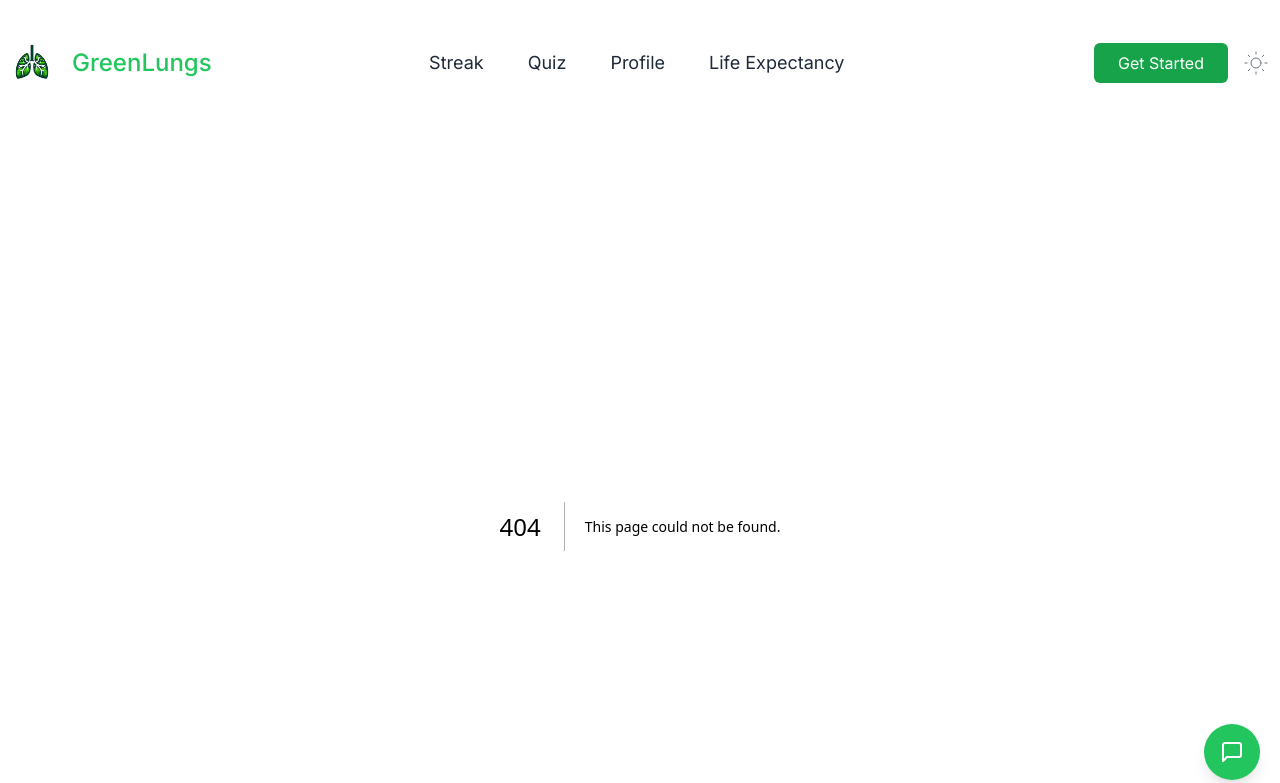
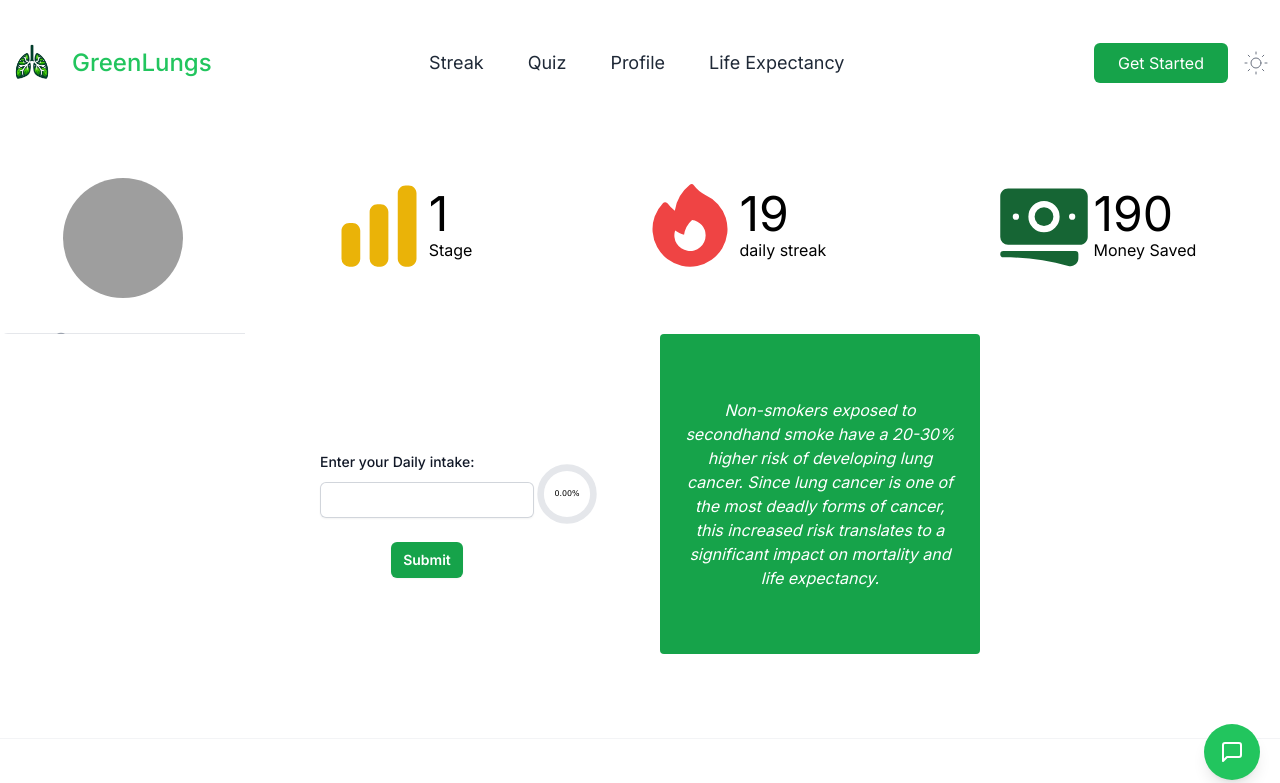
Before and after one commit to cyriljohn147/webHack, a Next.js app: page /profile in a window 1280 px wide. Before the commit this address had no page. Shown: the top 783 px of the page. Built offline with nearby package versions, Linux system fonts and the light colour scheme; grey boxes are pictures that could not be loaded.

Commit message:
profile page

```diff
--- a/src/app/globals.css
+++ b/src/app/globals.css
@@ -60,3 +60,13 @@
 .css-grqin-MuiButtonBase-root-MuiPickersDay-root-MuiDateRangePickerDay-day:focus.Mui-selected {
   background-color: rgb(22 101 52);
 }
+
+.progress-ring__circle {
+  transition: stroke-dashoffset 0.35s;
+  transform: rotate(-90deg);
+  transform-origin: 50% 50%;
+}
+
+.height{
+  height: 70vh;
+}
--- a/src/app/layout.tsx
+++ b/src/app/layout.tsx
@@ -5,8 +5,7 @@ import "./globals.css";
 
 import { Navbar } from "@/components/Navbar";
 import { Footer } from "@/components/Footer";
-import { PopupWidget }  from "@/components/PopupWidget";
-
+import { PopupWidget } from "@/components/PopupWidget";
 
 const inter = Inter({ subsets: ["latin"] });
 
--- /dev/null
+++ b/src/app/profile/page.tsx
@@ -0,0 +1,198 @@
+"use client";
+
+import { Container } from "@/components/Container";
+import { useState, useEffect } from "react";
+import {
+  FireIcon,
+  BanknotesIcon,
+  ChartBarIcon,
+} from "@heroicons/react/24/solid";
+
+export default function Profile() {
+  const [perc, setPerc] = useState(0);
+  const baseFactor = 0.5; // Example base factor (hypothetical)
+  const exponentialGrowthRate = 0.05; // Example exponential growth rate (5% per year)
+  const yearsOfSmoking = 20; // Example years of smoking
+  const cigarettesPerDay = 10; // Example cigarettes per day
+
+  function calculateLifeExpectancyReduction(
+    baseFactor: number,
+    exponentialGrowthRate: number,
+    yearsOfSmoking: number,
+    cigarettesPerDay: number
+  ) {
+    const lifeExpectancyReduction =
+      baseFactor *
+      Math.pow(1 + exponentialGrowthRate, yearsOfSmoking) *
+      cigarettesPerDay;
+
+    setPerc(lifeExpectancyReduction);
+  }
+
+  return (
+    <div>
+      <Container className="justify-around flex flex-col items-center height">
+        <div className="bg-white dark:bg-gray-900 rounded-lg overflow-hidden w-full flex ">
+          <div className="border-b px-4 pb-6">
+            <div className="text-center my-4">
+              <img
+                className="h-32 w-32 rounded-full border-4 border-white dark:border-gray-800 mx-auto my-4"
+                src="https://randomuser.me/api/portraits/women/21.jpg"
+                alt=""
+              />
+              <div className="py-2">
+                <h3 className="font-bold text-2xl text-gray-800 dark:text-white mb-1"></h3>
+                <div className="inline-flex text-gray-700 dark:text-gray-300 items-center">
+                  <svg
+                    className="h-5 w-5 text-gray-400 dark:text-gray-600 mr-1"
+                    fill="currentColor"
+                    xmlns="http://www.w3.org/2000/svg"
+                    viewBox="0 0 24 24"
+                    width={24}
+                    height={24}
+                  >
+                    <path
+                      className=""
+                      d="M5.64 16.36a9 9 0 1 1 12.72 0l-5.65 5.66a1 1 0 0 1-1.42 0l-5.65-5.66zm11.31-1.41a7 7 0 1 0-9.9 0L12 19.9l4.95-4.95zM12 14a4 4 0 1 1 0-8 4 4 0 0 1 0 8zm0-2a2 2 0 1 0 0-4 2 2 0 0 0 0 4z"
+                    />
+                  </svg>
+                  Boduppal , HYD
+                </div>
+              </div>
+            </div>
+            <div className="flex gap-2 px-2">
+              <button className="flex-1 rounded-full bg-green-600 dark:bg-green-800 text-white dark:text-white antialiased font-bold hover:bg-green-800 dark:hover:bg-green-900 px-4 py-2">
+                Follow
+              </button>
+              <button className="flex-1 rounded-full border-2 border-gray-400 dark:border-gray-700 font-semibold text-black dark:text-white px-4 py-2">
+                Message
+              </button>
+            </div>
+          </div>
+          <div className="w-full flex justify-around">
+            <div className="flex items-center px-5 pb-10">
+              <ChartBarIcon
+                width={100}
+                height={100}
+                className="text-yellow-500"
+              />
+              <div>
+                <p className="text-5xl bold">1</p>
+                <p>Stage</p>
+              </div>
+            </div>
+            <div className="flex items-center px-5 pb-10">
+              <FireIcon width={100} height={100} className="text-red-500" />
+              <div>
+                <p className="text-5xl bold">19</p>
+                <p>daily streak</p>
+              </div>
+            </div>
+            <div className="flex items-center px-5 pb-10">
+              <BanknotesIcon
+                width={100}
+                height={100}
+                className="text-green-800"
+              />
+              <div>
+                <p className="text-5xl bold">190</p>
+                <p>Money Saved</p>
+              </div>
+            </div>
+          </div>
+        </div>
+        <div className="flex justify-center gap-10">
+          <div className="w-1/4 h-80 flex *: justify-around items-center rounded px-5">
+            <div>
+              <form
+                className="flex flex-col"
+                onSubmit={(e: any) => {
+                  e.preventDefault();
+                  calculateLifeExpectancyReduction(
+                    baseFactor,
+                    exponentialGrowthRate,
+                    yearsOfSmoking,
+                    parseInt(e.target.intake.value)
+                  );
+                }}
+              >
+                <div className="mt-10">
+                  <div className="sm:col-span-4">
+                    <label
+                      htmlFor="username"
+                      className="block text-sm font-medium leading-6 text-gray-900"
+                    >
+                      Enter your Daily intake:
+                    </label>
+                    <div className="mt-2">
+                      <div className="flex rounded-md shadow-sm ring-1 ring-inset ring-gray-300 focus-within:ring-2 focus-within:ring-inset sm:max-w-md">
+                        <input
+                          type="text"
+                          name="intake"
+                          id="intake"
+                          className="block flex-1 border-0 bg-transparent py-1.5 pl-1 text-gray-900 placeholder:text-gray-400 focus:ring-0 sm:text-sm sm:leading-6"
+                        />
+                      </div>
+                    </div>
+                  </div>
+                </div>
+                <div className="mt-6 flex items-center px-5  justify-center gap-x-6">
+                  <button
+                    type="submit"
+                    className="rounded-md bg-green-600 px-3 py-2 text-sm font-semibold text-white shadow-sm hover:bg-green-500 focus-visible:outline focus-visible:outline-2 focus-visible:outline-offset-2 focus-visible:outline-green-600"
+                  >
+                    Submit
+                  </button>
+                </div>
+              </form>
+            </div>
+            <div className="relative w-40 h-40">
+              <svg className="w-full h-full" viewBox="0 0 100 100">
+                {/* Background circle */}
+                <circle
+                  className="text-gray-200 stroke-current"
+                  strokeWidth={10}
+                  cx={50}
+                  cy={50}
+                  r={40}
+                  fill="transparent"
+                />
+                {/* Progress circle */}
+                <circle
+                  className="text-green-600  progress-ring__circle stroke-current"
+                  strokeWidth={10}
+                  strokeLinecap="round"
+                  cx={50}
+                  cy={50}
+                  r={40}
+                  fill="transparent"
+                  strokeDasharray="251.2"
+                  strokeDashoffset={`calc(251.2 - (251.2 * ${perc}) / 100)`}
+                />
+                {/* Center text */}
+                <text
+                  x={50}
+                  y={50}
+                  fontFamily="Verdana"
+                  fontSize={12}
+                  textAnchor="middle"
+                  alignmentBaseline="middle"
+                >
+                  {perc.toFixed(2)}%
+                </text>
+              </svg>
+            </div>
+          </div>
+          <div className="w-1/4 h-80 rounded bg-green-600 flex items-center justify-center px-5">
+            <p className="italic text-white text-center">
+              Non-smokers exposed to secondhand smoke have a 20-30% higher risk
+              of developing lung cancer. Since lung cancer is one of the most
+              deadly forms of cancer, this increased risk translates to a
+              significant impact on mortality and life expectancy.
+            </p>
+          </div>
+        </div>
+      </Container>
+    </div>
+  );
+}
--- a/src/app/streak/page.tsx
+++ b/src/app/streak/page.tsx
@@ -10,9 +10,9 @@ import Fire from "@/components/Fire";
 
 export default function Streak() {
   return (
-    <Container className="flex flex-wrap">
-      <div className="w-1/2">
-      <img src="treeSapling.svg"></img>
+    <Container className="flex flex-wrap ">
+      <div className="w-1/2 flex justify-center items-center">
+        <img className="w-1/2" src="treeSapling.svg"></img>
       </div>
       <div className="w-1/2">
         <div className="streak flex flex-col justify-center items-center my-4">
```
